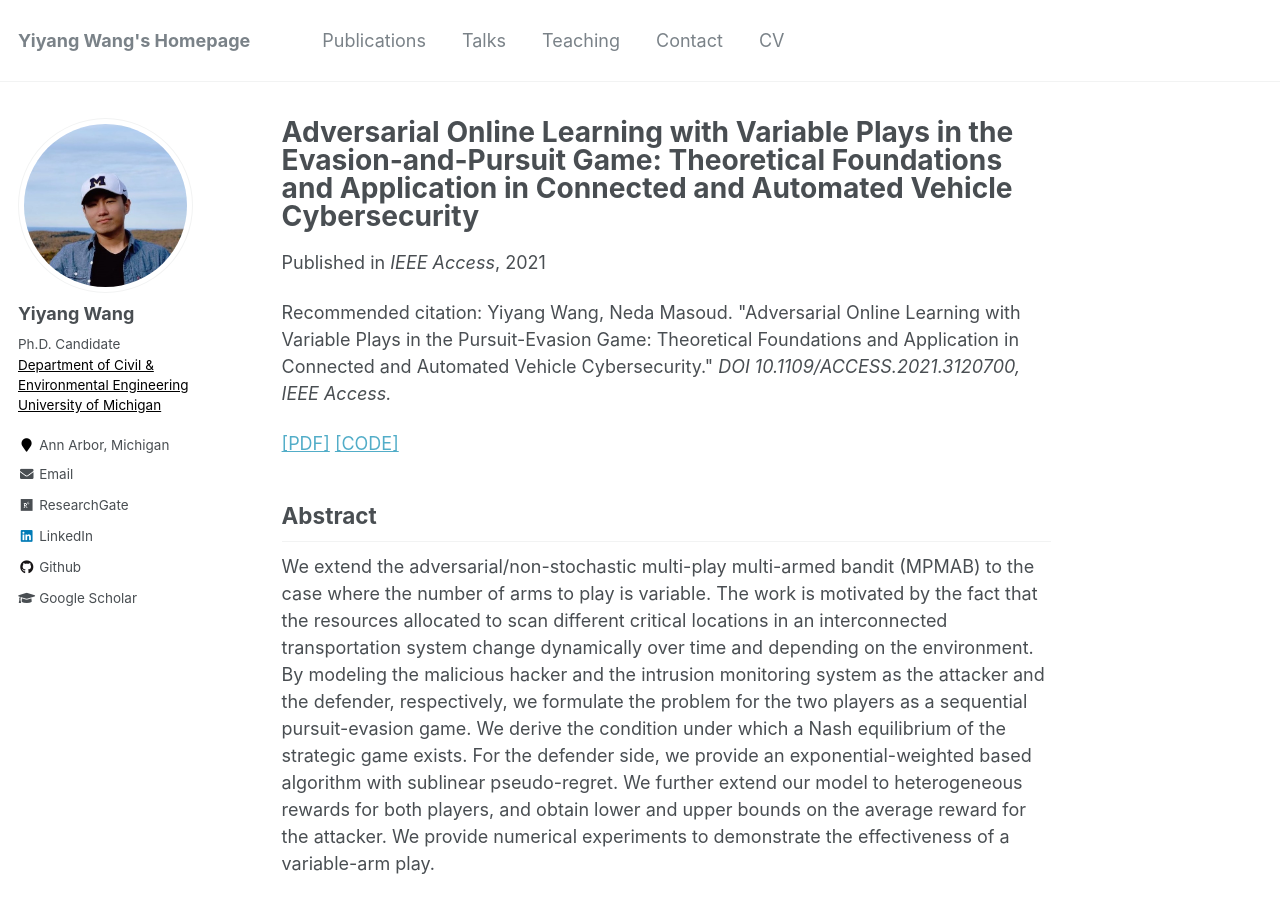
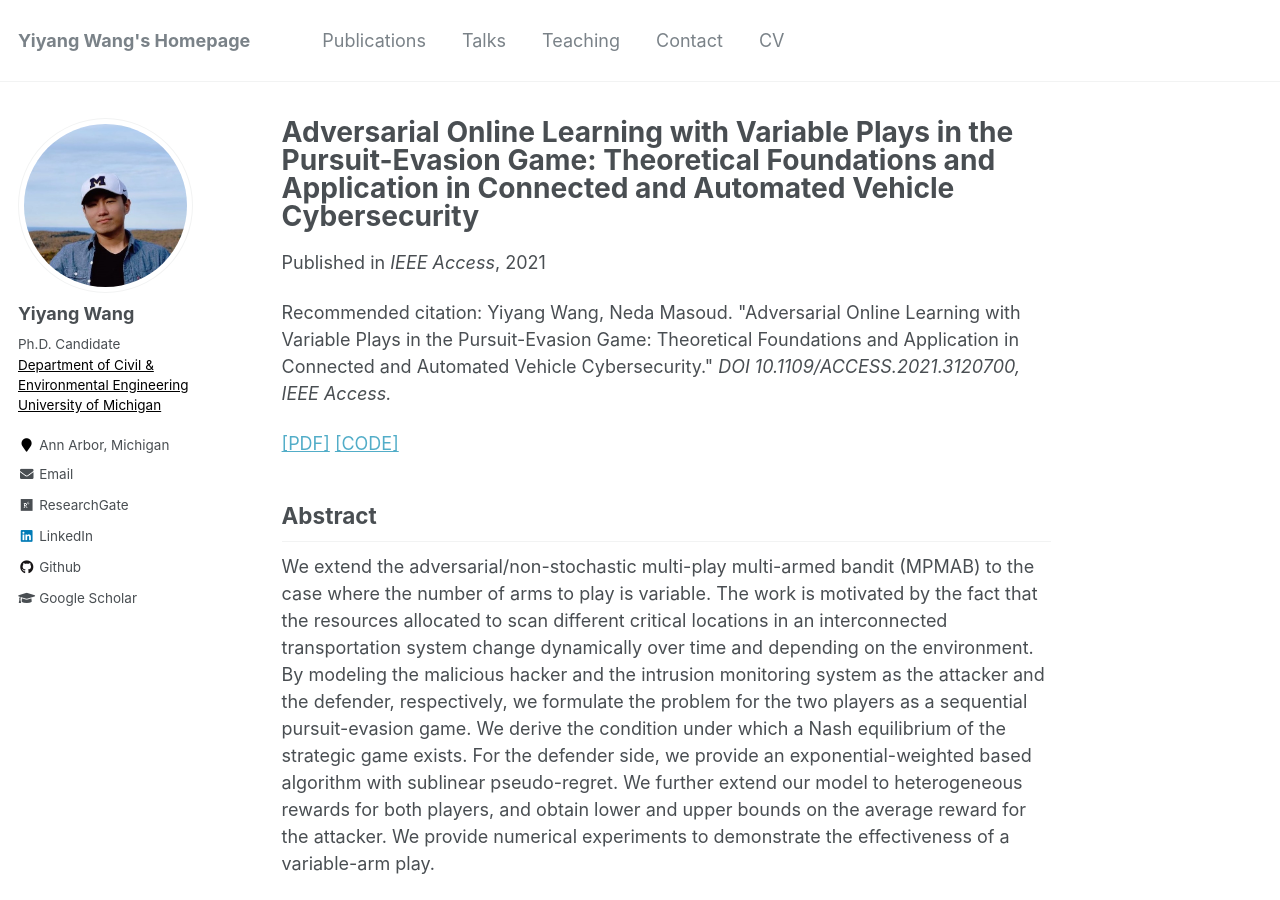
Before and after one commit to yiyangwan/yiyangwan.github.io, a Jekyll site: the page built from _publications/BANDIT.md, in a window 1280 px wide and 900 px high. Built offline with Jekyll 4.4.1, drawn with Linux system fonts in a browser that asks for light colours.

Commit message:
Update BANDIT.md

```diff
--- a/_publications/BANDIT.md
+++ b/_publications/BANDIT.md
@@ -1,5 +1,5 @@
 ---
-title: "Adversarial Online Learning with Variable Plays in the Evasion-and-Pursuit Game: Theoretical Foundations and Application in Connected and Automated Vehicle Cybersecurity"
+title: "Adversarial Online Learning with Variable Plays in the Pursuit-Evasion Game: Theoretical Foundations and Application in Connected and Automated Vehicle Cybersecurity"
 excerpt: "<p align='center'><img src='/images/BANDIT.png' style='width: 500px;'></p>"
 collection: publications
 permalink: /publications/BANDIT
@@ -11,7 +11,7 @@ citation: 'Yiyang Wang, Neda Masoud. &quot;Adversarial Online Learning with Vari
 10.1109/ACCESS.2021.3120700, IEEE Access.</i>'
 ---
 
-[[PDF]](https://www.researchgate.net/publication/345699783_Adversarial_Online_Learning_with_Variable_Plays_in_the_Pursuit-Evasion_Game_Theoretical_Foundations_and_Application_in_Connected_and_Automated_Vehicle_Cybersecurity)
+[[PDF]](files\articles\BANDITS.pdf)
 [[CODE]](https://github.com/yiyang920/adversarial_multi_armed_bandit_variable_plays)
 
 ## Abstract
```
